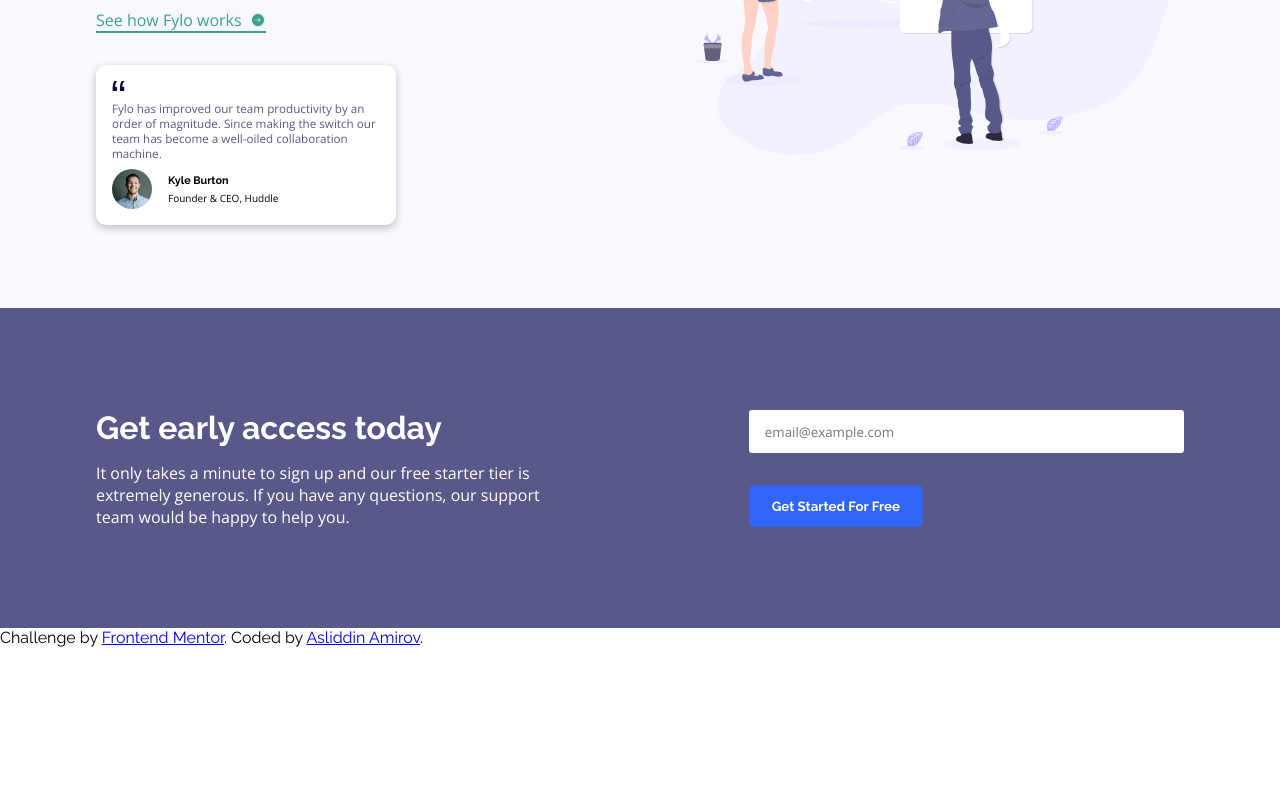
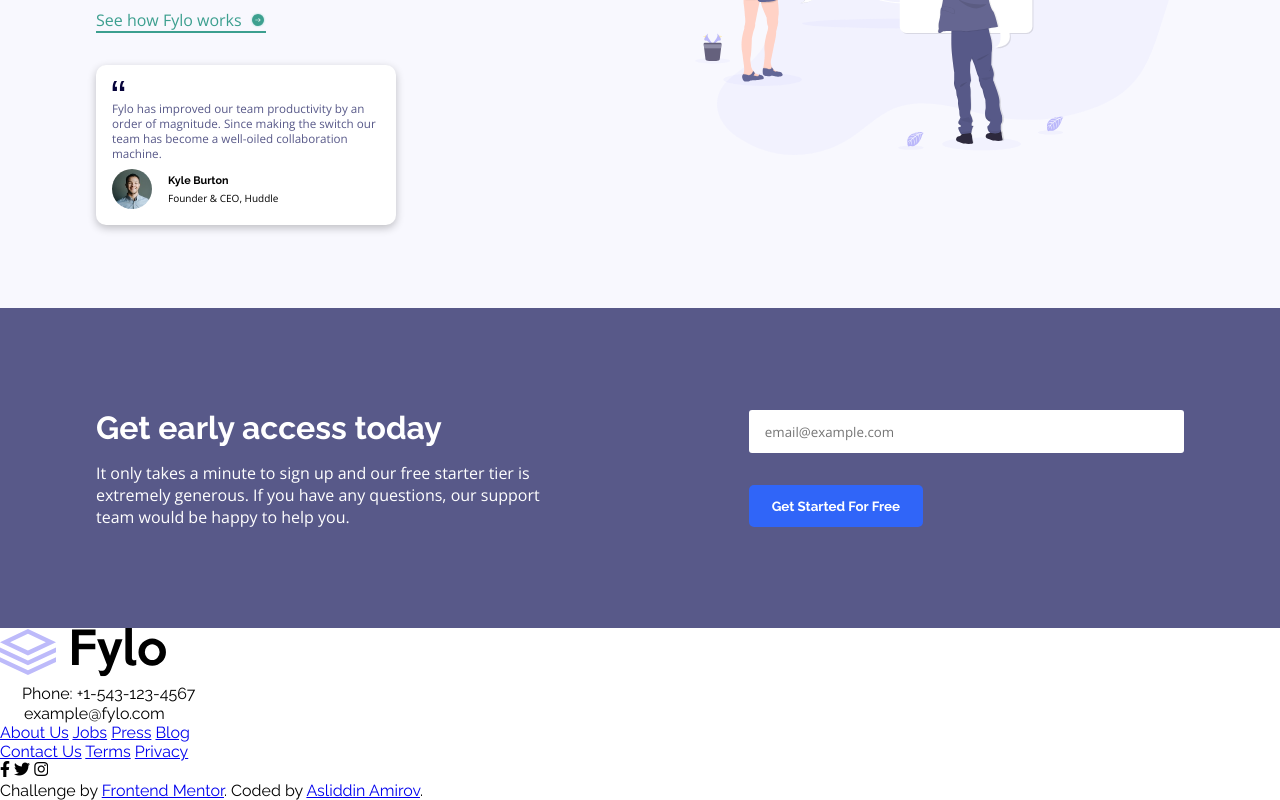
Before and after one commit to asliddinamir/project42-FM, a plain HTML site: page index.html in a window 1280 px wide. Shown: the part 1121-1921 px from the top of the page. Before the commit the page ends 1768 px from the top, so only its background shows below. Drawn offline with nearby package versions, Linux system fonts and the light colour scheme.

Commit message:
done footer part of html

```diff
--- a/index.html
+++ b/index.html
@@ -6,6 +6,7 @@
   <meta name="viewport" content="width=device-width, initial-scale=1.0">
   <link rel="icon" type="image/png" sizes="32x32" href="./images/favicon-32x32.png">
   <link rel="stylesheet" href="style.css">
+  <link rel="stylesheet" href="https://cdnjs.cloudflare.com/ajax/libs/font-awesome/6.4.2/css/all.min.css">
   <title>Frontend Mentor | Fylo landing page with two column layout</title>
 </head>
 
@@ -74,6 +75,37 @@
     </div>
 
     <footer>
+      <div class="footer_inner">
+        <img src="./images/logo.svg" alt="logo">
+        <div class="fi">
+          <div class="fii">
+            <div class="fiis">
+              <img src="./images/icon-phone.svg" alt="phone">
+              <span>Phone: +1-543-123-4567</span>
+            </div>
+            <div class="fiis">
+              <img src="./images/icon-email.svg" alt="email">
+              <span>example@fylo.com</span>
+            </div>
+          </div>
+          <div class="fii">
+            <a href="#">About Us</a>
+            <a href="#">Jobs</a>
+            <a href="#">Press</a>
+            <a href="#">Blog</a>
+          </div>
+          <div class="fii">
+            <a href="#">Contact Us</a>
+            <a href="#">Terms</a>
+            <a href="#">Privacy</a>
+          </div>
+          <div class="fii" id="icons">
+            <i class="fab fa-facebook-f"></i>
+            <i class="fab fa-twitter"></i>
+            <i class="fab fa-instagram"></i>
+          </div>
+        </div>
+      </div>
       <p class="attribution">
         Challenge by <a href="https://www.frontendmentor.io?ref=challenge" target="_blank">Frontend Mentor</a>.
         Coded by <a href="https://www.linkedin.com/in/asliddin-amirov-02a359219/">Asliddin Amirov</a>.
```
